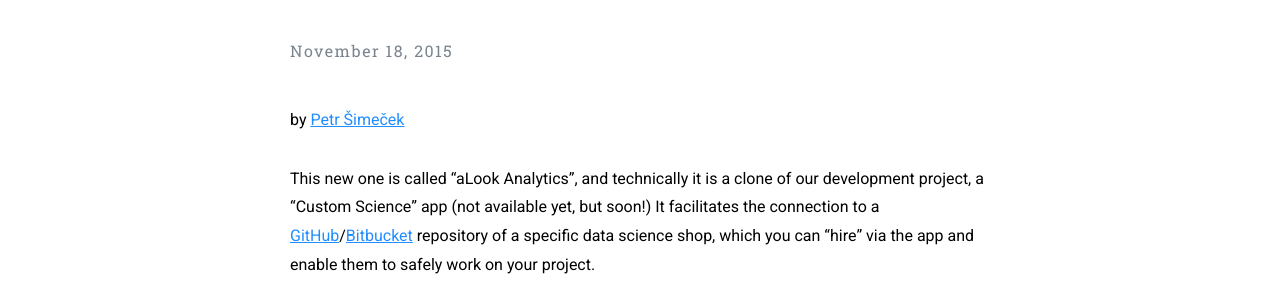
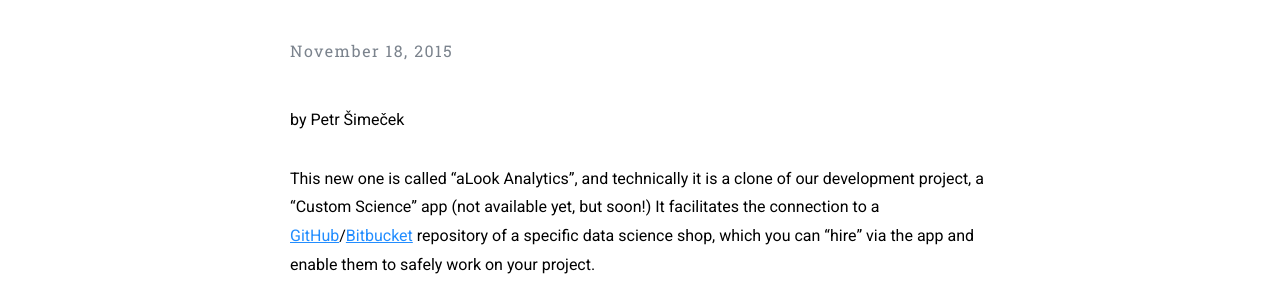
Before and after one commit to keboola/blog, a Jekyll site: the page built from _posts/2018-10-11-kbc.md, in a window 1280 px wide and 900 px high, scrolled down 346 px. Shown: the part 150-450 px from the top of the window. Built offline with Jekyll 4.4.1, drawn with Linux system fonts in a browser that asks for light colours; nearby versions of some CDN libraries; some of the changed lines change nothing that is shown.

Commit message:
Update from Forestry.io - Updated kbc.md

```diff
--- a/_posts/2018-10-11-kbc.md
+++ b/_posts/2018-10-11-kbc.md
@@ -10,7 +10,7 @@ coverphoto: ''
 coverphoto_slider: ''
 
 ---
-by [Petr Šimeček](http://blog.keboola.com/author/4010)
+by Petr Šimeček
 
 This new one is called “aLook Analytics”, and technically it is a clone of our development project, a “Custom Science” app (not available yet, but soon!) It facilitates the connection to a [GitHub](https://github.com/)/[Bitbucket](https://bitbucket.org/) repository of a specific data science shop, which you can “hire” via the app and enable them to safely work on your project.
 
```
